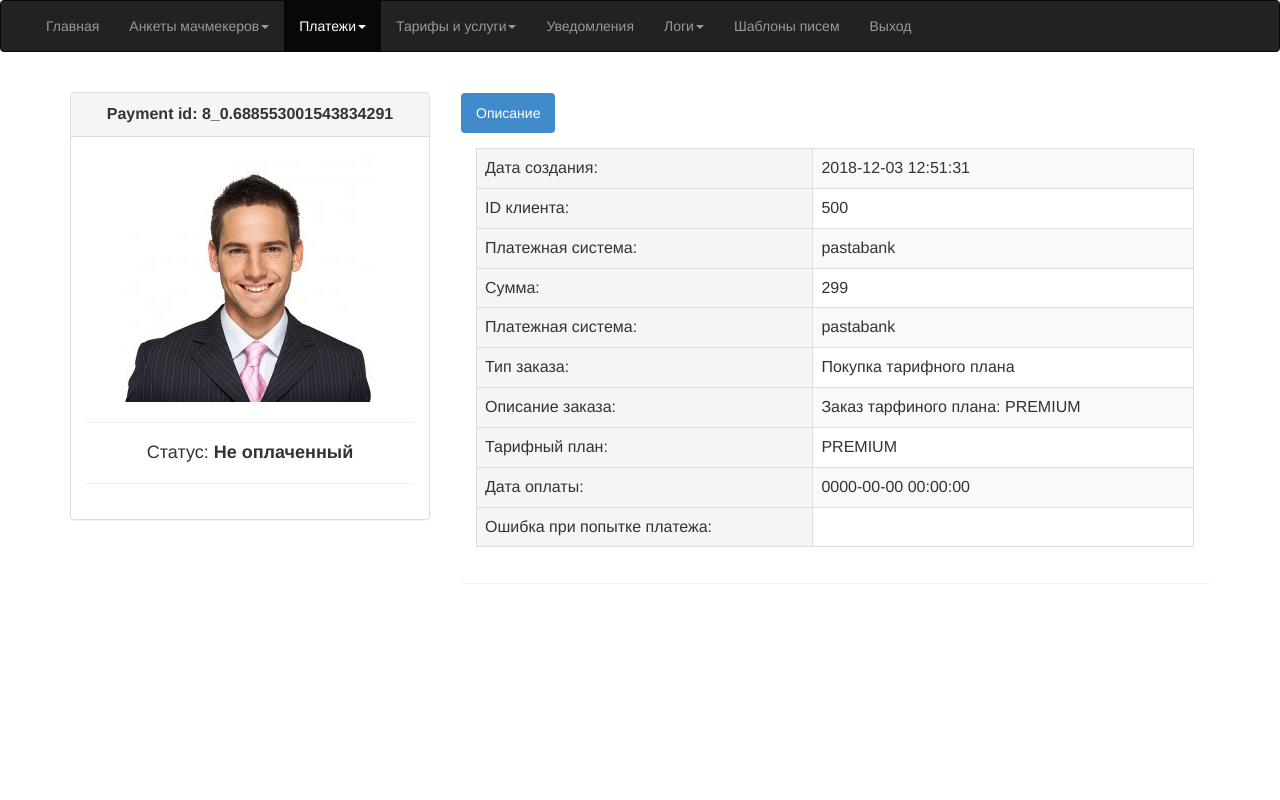
After one commit to bridgematchmaker/match, a PHP site: page /admin/payment.php?payment_id=8_0.688553001543834291 in a window 1280 px wide. The commit adds this page. Run offline with PHP 8.4, Linux system fonts and the light colour scheme; the visitor is signed in with stand-in values (Sample User, id 1); data comes from the database, SQL or seed files in the repository.

Commit message:
07.12.2018 - Добавил просмотр платежей в админке

```diff
--- a/admin/menu.php
+++ b/admin/menu.php
@@ -23,6 +23,14 @@
           </ul>
 		</li>
 
+		<li class="dropdown <? if($page_name == "payments") { echo("active"); } ?>"><a href="#" class="dropdown-toggle" data-toggle="dropdown">Платежи<span class="caret"></span></a>
+			<ul class="dropdown-menu">
+						<li><a href="./payments.php?view=all">Все платежи</a></li>
+						<li><a href="./payments.php?view=success">Оплаченные платежи</a></li>
+						<li><a href="./payments.php?view=pending">Не оплаченные платежи</a></li>
+      </ul>
+		</li>
+
 		<li class="dropdown <? if($page_name == "tarif") { echo("active"); } ?>"><a href="#" class="dropdown-toggle" data-toggle="dropdown">Тарифы и услуги<span class="caret"></span></a>
 			<ul class="dropdown-menu">
 						<li><a href="./tarif.php">Тарифные планы и сервисы</a></li>
--- /dev/null
+++ b/admin/payment.php
@@ -0,0 +1,126 @@
+<?
+session_start();
+isset($_SESSION['login_admin']) or die("<script>javascript:window.location='index.php'</script>");
+
+include("../connect.php");
+
+$payment_id = $_GET['payment_id'];
+$payment_id = htmlspecialchars($payment_id);
+$payment_id = mysql_escape_string($payment_id);
+
+/////////////////////////////Загрузка данных про платеж////////////////////////////////
+$zapros_payment = "SELECT * FROM payments WHERE payment_id = '$payment_id';";
+$requirest_payment = mysql_query($zapros_payment);
+while($row_payment = mysql_fetch_array($requirest_payment))
+	{
+       $payment_status = $row_payment['status'];
+       $payment_user_id = $row_payment['user_id'];
+       $payment_price = $row_payment['price'];
+       $payment_type = $row_payment['type'];
+       $payment_error = $row_payment['payment_error'];
+       $payment_info = $row_payment['payment_info'];
+       $payment_tarif_name = $row_payment['tarif_name'];
+       $payment_order_id = $row_payment['order_id'];
+       $payment_system = $row_payment['payment_system'];
+       $date_add = $row_payment['date_add'];
+       $date_payment = $row_payment['date_payment'];
+    }
+
+if ($payment_type == "0") {
+    $payment_type_print = "Покупка тарифного плана";
+} elseif ($payment_type == "1") {
+    $payment_type_print = "Покупка подарка";
+}
+
+switch ($payment_status)
+    {
+        case 0:
+            $status_print = "Не оплаченный";
+        break;
+
+        case 1:
+            $status_print = "Оплаченный";
+        break;
+    }
+///////////////////////////////////////////////////////////////////////////////////////
+
+$zapros = "SELECT * FROM clients WHERE user_id='".$payment_user_id."'";
+
+$requirest = mysql_query($zapros);
+while($row = mysql_fetch_array($requirest)) {
+    $foto = "../".$row['foto'];
+}
+
+?>
+<html>
+<head>
+	<meta charset="utf-8">
+	<title>Админка</title>
+	<link rel="stylesheet" href="./css/bootstrap.min.css" />
+	<link rel="stylesheet" href="./css/font-awesome.min.css" />
+	<script src="./js/jquery-1.11.3.min.js"></script>
+	<script src="./js/bootstrap.min.js"></script>
+</head>
+
+<?
+$page_name = "payments";
+include "menu.php";
+?>
+
+
+<body>
+
+<div class="container" style="margin-top:40px;">
+<div id="main">
+	<div class="row" id="real-estates-detail">
+		<div class="col-lg-4 col-md-4 col-xs-12">
+			<div class="panel panel-default">
+					<div class="panel-heading">
+						<header class="panel-title">
+							<div class="text-center">
+								<strong>Payment id: <? echo $payment_id; ?></strong>
+							</div>
+						</header>
+					</div>
+					<div class="panel-body">
+						<div class="text-center" id="author">
+							<img height="250" width="250" src="<? echo $foto; ?>">
+							<hr>
+							<h4>Статус: <b><? echo $status_print; ?></b></h4>
+							<hr>
+						</div>
+					</div>
+			</div>
+		</div>
+		<div class="col-lg-8 col-md-8 col-xs-12">
+			<div class="panel">
+				<ul id="myTab" class="nav nav-pills">
+					<li class="active"><a href="#ticket" data-toggle="tab">Описание</a></li>
+				</ul>
+				<div class="panel-body">
+					<div id="myTabContent" class="tab-content">
+						<div class="tab-pane fade active in" id="ticket">
+							<table class="table table-striped table-bordered">
+									<tr><td class="active">Дата создания:</td><td><? echo $date_add; ?></td></tr>
+									<tr><td class="active">ID клиента:</td><td><? echo $payment_user_id; ?></td></tr>
+                                    <tr><td class="active">Платежная система:</td><td><? echo $payment_system; ?></td></tr>
+									<tr><td class="active">Сумма:</td><td><? echo $payment_price; ?></td></tr>
+                                    <tr><td class="active">Платежная система:</td><td><? echo $payment_system; ?></td></tr>
+									<tr><td class="active">Тип заказа:</td><td><? echo $payment_type_print; ?></td></tr>
+									<tr><td class="active">Описание заказа:</td><td><? echo $payment_info; ?></td></tr>
+                                    <? if($payment_type == "0") echo('<tr><td class="active">Тарифный план:</td><td>' . $payment_tarif_name . '</td></tr>'); ?>
+                                    <? if($payment_type == "1") echo('<tr><td class="active">ID заказа подарка:</td><td>' . $payment_order_id . '</td></tr>'); ?>
+									<tr><td class="active">Дата оплаты:</td><td><? echo $date_payment; ?></td></tr>
+                                    <tr><td class="active">Ошибка при попытке платежа:</td><td><? echo $payment_error; ?></td></tr>
+							</table>
+                        </div>
+					</div>
+				</div>
+			</div>
+		</div>
+	</div>
+
+</div>
+
+</body>
+</html>
--- a/admin/payments.php
+++ b/admin/payments.php
@@ -158,11 +158,11 @@ include "menu.php";
 						switch ($type)
 							{
 								case 0:
-									$type_print = "Тарифный план";
+									$type_print = "Покупка тарифного плана";
 								break;
 
 								case 1:
-									$type_print = "Поадарок";
+									$type_print = "Покупка подарка";
 								break;
 							}
 
--- a/member/function/payment/payment_pastabank.php
+++ b/member/function/payment/payment_pastabank.php
@@ -174,7 +174,7 @@ try {
         ///////////////////////////////////////////////////////
 
         $date_payment = date("Y-m-d G:i:s");
-        $sql_payment = "UPDATE payments SET status = '1', date_payment = '$date_payment' WHERE payment_id = '$payment_id';";
+        $sql_payment = "UPDATE payments SET status = '1', date_payment = '$date_payment', payment_error = ''  WHERE payment_id = '$payment_id';";
         $result = mysql_query($sql_payment);
 
         echo("
```
